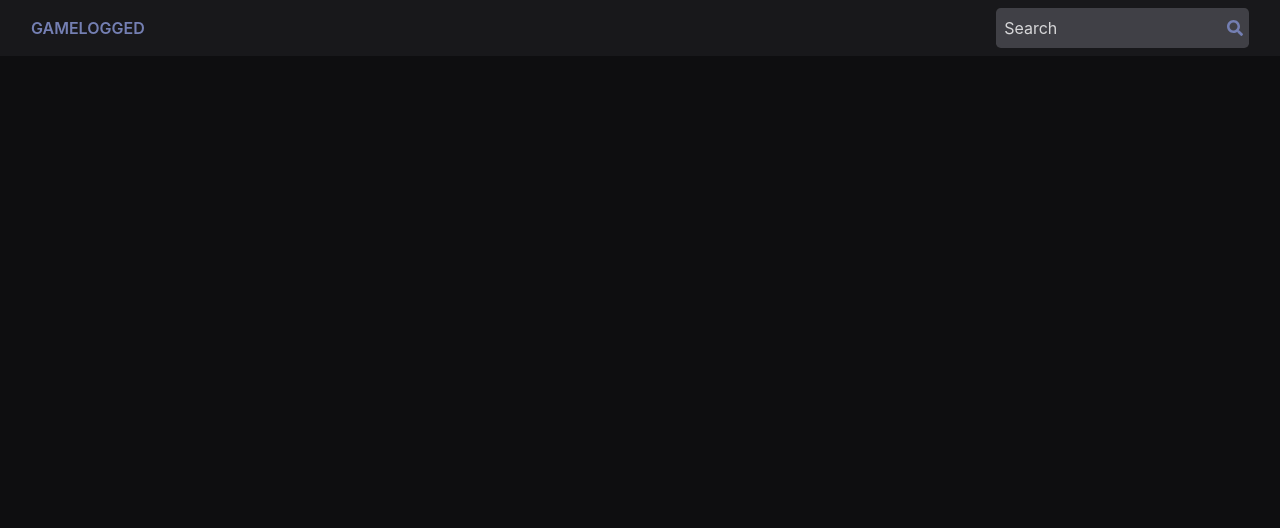
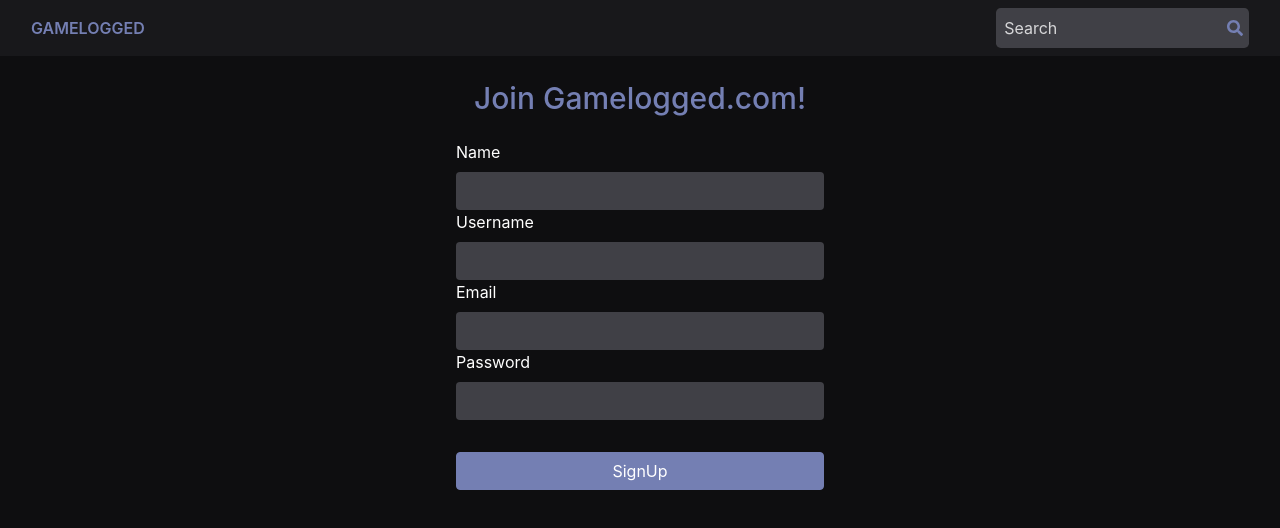
Before and after one commit to felcg/Gamelogged, a React (Create React App) app: page /#/signup in a window 1280 px wide. Shown: the top 528 px of the page. Built offline with nearby package versions, Linux system fonts and the light colour scheme.

Commit message:
Adiciona componente signup

```diff
--- a/src/Router.js
+++ b/src/Router.js
@@ -4,9 +4,11 @@
 import Frontpage from './components/Frontpage/Frontpage'
 import GameFullInfo from './components/GameFullInfo/GameFullInfo'
 import Home from './components/Home/Home'
+import SignUp from './components/SignUp/SignUp'
 
 export default () => (
   <Switch>
+    <Route exact path="/signup" component={withRouter(SignUp)} />
     <Route exact path="/games/:gameId" component={withRouter(GameFullInfo)} />
     <Route exact path="/platforms/:platform" component={withRouter(Frontpage)} />
     <Route exact path="/platforms" component={withRouter(Frontpage)} />
--- /dev/null
+++ b/src/components/SignUp/SignUp.jsx
@@ -0,0 +1,75 @@
+/* eslint-disable react/jsx-indent-props */
+import React from 'react'
+import { Button } from 'react-bootstrap'
+import {
+  Formik, Field, Form, ErrorMessage,
+} from 'formik'
+import * as Yup from 'yup'
+import './SignUp.scss'
+
+const SignupSchema = Yup.object().shape({
+  name: Yup.string()
+    .min(2, 'Name needs to be at least 3 characters long')
+    .max(50, 'Name needs to be less than 50 characters long')
+    .required('Required'),
+  username: Yup.string()
+    .min(2, 'Username needs to be at least 3 characters')
+    .max(50, 'Username needs to be less than 50 characters long')
+    .required('Required'),
+  email: Yup.string()
+    .email('Invalid email')
+    .required('Required'),
+  password: Yup.string()
+    .required('Required')
+    .min(6, 'Password needs to be at least 6 characters long'),
+})
+
+const SignUp = () => (
+  <div className="form__signup">
+    <h1 className="form__title">Join Gamelogged.com!</h1>
+    <Formik initialValues={{
+      name: '', username: '', email: '', password: '',
+    }}
+
+    validationSchema={SignupSchema}
+
+    onSubmit={(values, { setSubmitting }) => {
+      console.log(values)
+      setTimeout(() => {
+        alert(JSON.stringify(values, null, 2))
+        setSubmitting(false)
+      }, 400)
+    }}
+    >
+      {({ isSubmitting }) => (
+        <Form>
+          <label>Name</label>
+          <Field type="text" name="name" id="name" />
+          <ErrorMessage name="name" component="div" className="form__error" />
+
+
+          <label>Username</label>
+          <Field type="text" name="username" />
+          <ErrorMessage name="username" component="div" className="form__error" />
+
+
+          <label>Email</label>
+          <Field type="email" name="email" />
+          <ErrorMessage name="email" component="div" className="form__error" />
+
+
+          <label>Password</label>
+          <Field type="password" name="password" />
+          <ErrorMessage name="password" component="div" className="form__error" />
+
+
+          <Button variant="primary" type="submit" disabled={isSubmitting}>
+            SignUp
+          </Button>
+        </Form>
+      )}
+    </Formik>
+  </div>
+)
+
+export default SignUp
--- /dev/null
+++ b/src/components/SignUp/SignUp.scss
@@ -0,0 +1,44 @@
+.form__signup {
+    margin-top: 5rem;
+
+    .form__title {
+        color: #747fb3;
+        text-align: center;
+        font-size: 30px;
+    }
+
+    form {
+        color: white;
+        max-width: 400px;
+        margin: 0 auto;
+        padding: 1rem;
+
+        input {
+            display: block;
+            width: 100%;
+            height: calc(1.5em + .75rem + 2px);
+            padding: 0.375rem 0.75rem;
+            font-size: 1rem;
+            font-weight: 400;
+            line-height: 1.5;
+            color: #d7d9d9;
+            background-color: #404046;
+            background-clip: padding-box;
+            border: none;
+            border-radius: 0.25rem;
+            transition: border-color 0.15s ease-in-out, box-shadow 0.15s ease-in-out;
+        }
+
+        button {
+            margin-top: 2rem;
+            width: 100%;
+        }
+
+        .form__error {
+            color: red;
+            font-size: 15px;
+        }
+    }
+
+
+}
```
